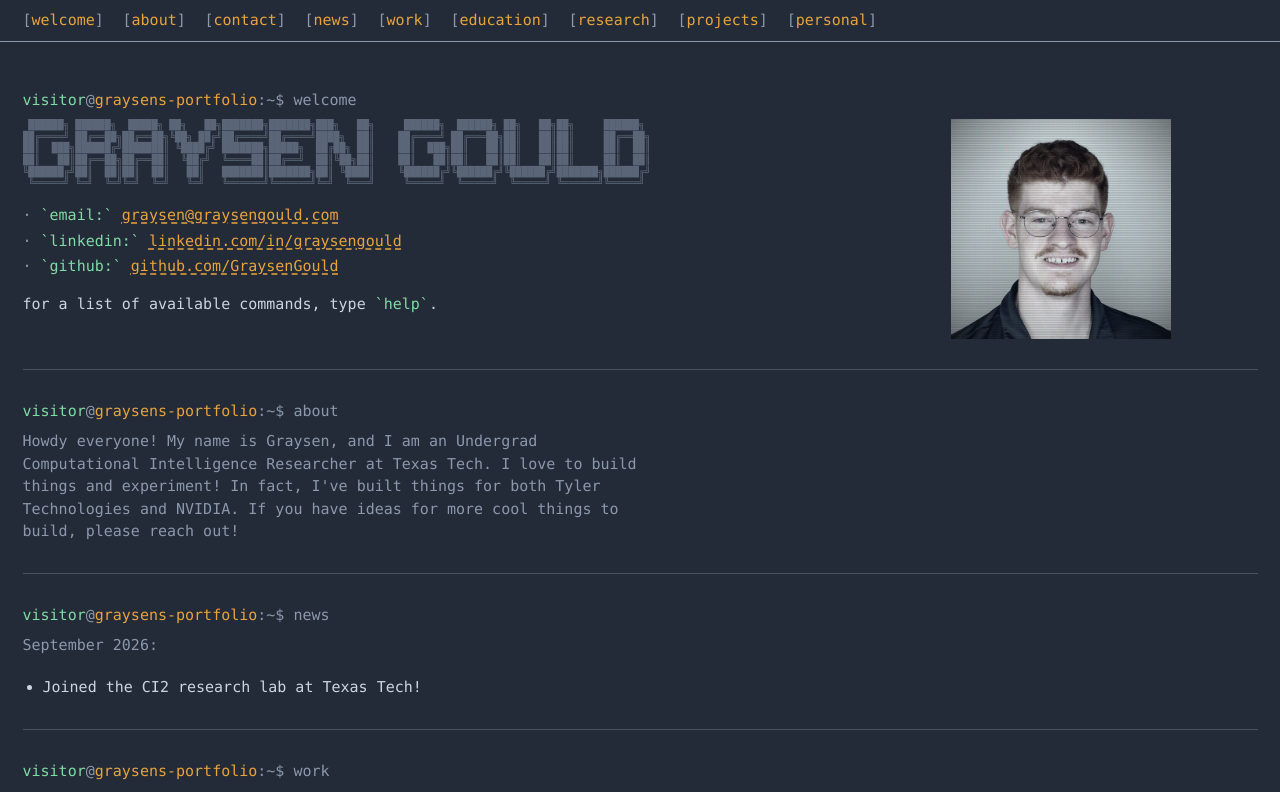
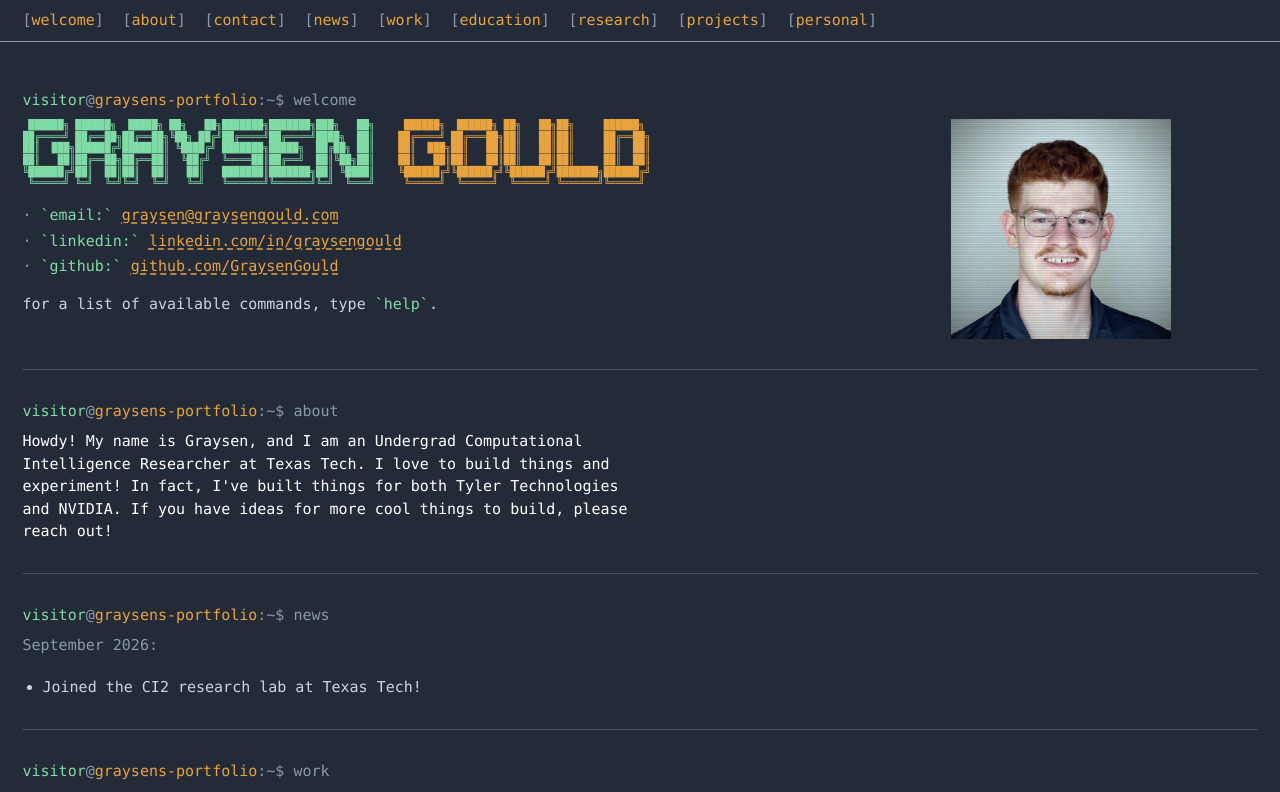
Before and after one commit to GraysenGould/portfolio, a React (Vite) app: page / in a window 1280 px wide. Shown: the top 792 px of the page. Built offline with nearby package versions, Linux system fonts and the light colour scheme.

Commit message:
updated formatting to fit theme a bit better

```diff
--- a/src/coloredArt.jsx
+++ b/src/coloredArt.jsx
@@ -1,13 +1,13 @@
 // Parses inline color markup inside ASCII-art strings, e.g.:
 //   `{r}this part is red{/r} and {w}this part is white{/w}`
-// Supported tags: {r}...{/r} -> className="red", {w}...{/w} -> className="white"
+// Supported tags: {r}=red, {w}=white, {m}=mint, {a}=amber
 // Tags can wrap any span of text, including across multiple lines.
 export function renderColoredArt(str) {
   const parts = str.split(/(\{\/?[a-z]+\})/g)
   const nodes = []
   let currentClass = null
 
-  const classFor = { r: 'red', w: 'white' }
+  const classFor = { r: 'red', w: 'white', m: 'mint-text', a: 'amber-text' }
 
   for (const part of parts) {
     const openMatch = part.match(/^\{([a-z]+)\}$/)
--- a/src/commands/about.jsx
+++ b/src/commands/about.jsx
@@ -1,7 +1,7 @@
 export default function About() {
   return (
     <div className="output-block">
-      <p className="placeholder-text about-text">Howdy everyone! My name is Graysen, and I am an Undergrad Computational Intelligence Researcher at Texas Tech.
+      <p className="placeholder-text about-text">Howdy! My name is Graysen, and I am an Undergrad Computational Intelligence Researcher at Texas Tech.
 I love to build things and experiment! In fact, I've built things for both Tyler Technologies and NVIDIA. If you have ideas for more cool things to build, please reach out!</p>
     </div>
   )
--- a/src/commands/welcome.jsx
+++ b/src/commands/welcome.jsx
@@ -2,12 +2,12 @@ import headshot from '../../assets/headshot_crt.jpg'
 import { renderColoredArt } from '../coloredArt.jsx'
 import { contact } from '../content.js'
 
-const name = ` ██████╗ ██████╗  █████╗ ██╗   ██╗███████╗███████╗███╗   ██╗     ██████╗  ██████╗ ██╗   ██╗██╗     ██████╗
-██╔════╝ ██╔══██╗██╔══██╗╚██╗ ██╔╝██╔════╝██╔════╝████╗  ██║    ██╔════╝ ██╔═══██╗██║   ██║██║     ██╔══██╗
-██║  ███╗██████╔╝███████║ ╚████╔╝ ███████╗█████╗  ██╔██╗ ██║    ██║  ███╗██║   ██║██║   ██║██║     ██║  ██║
-██║   ██║██╔══██╗██╔══██║  ╚██╔╝  ╚════██║██╔══╝  ██║╚██╗██║    ██║   ██║██║   ██║██║   ██║██║     ██║  ██║
-╚██████╔╝██║  ██║██║  ██║   ██║   ███████║███████╗██║ ╚████║    ╚██████╔╝╚██████╔╝╚██████╔╝███████╗██████╔╝
- ╚═════╝ ╚═╝  ╚═╝╚═╝  ╚═╝   ╚═╝   ╚══════╝╚══════╝╚═╝  ╚═══╝     ╚═════╝  ╚═════╝  ╚═════╝ ╚══════╝╚═════╝`
+const name = `{m} ██████╗ ██████╗  █████╗ ██╗   ██╗███████╗███████╗███╗   ██╗{/m}     {a}██████╗  ██████╗ ██╗   ██╗██╗     ██████╗{/a}
+{m}██╔════╝ ██╔══██╗██╔══██╗╚██╗ ██╔╝██╔════╝██╔════╝████╗  ██║{/m}    {a}██╔════╝ ██╔═══██╗██║   ██║██║     ██╔══██╗{/a}
+{m}██║  ███╗██████╔╝███████║ ╚████╔╝ ███████╗█████╗  ██╔██╗ ██║{/m}    {a}██║  ███╗██║   ██║██║   ██║██║     ██║  ██║{/a}
+{m}██║   ██║██╔══██╗██╔══██║  ╚██╔╝  ╚════██║██╔══╝  ██║╚██╗██║{/m}    {a}██║   ██║██║   ██║██║   ██║██║     ██║  ██║{/a}
+{m}╚██████╔╝██║  ██║██║  ██║   ██║   ███████║███████╗██║ ╚████║{/m}    {a}╚██████╔╝╚██████╔╝╚██████╔╝███████╗██████╔╝{/a}
+{m} ╚═════╝ ╚═╝  ╚═╝╚═╝  ╚═╝   ╚═╝   ╚══════╝╚══════╝╚═╝  ╚═══╝{/m}     {a}╚═════╝  ╚═════╝  ╚═════╝ ╚══════╝╚═════╝{/a}`
 export const ttu_logo = `
   {r}█████████████████████
   █████████████████████
--- a/src/index.css
+++ b/src/index.css
@@ -289,6 +289,14 @@ a:hover {
   color: var(--white);
 }
 
+.mint-text {
+  color: var(--mint);
+}
+
+.amber-text {
+  color: var(--amber);
+}
+
 .placeholder-text {
   color: var(--punct);
   margin-bottom: 1rem;
@@ -299,6 +307,7 @@ a:hover {
 }
 
 .about-text {
+  color: var(--white);
   max-width: 50%;
 }
 
```
Also changed, not shown: assets/headshot_crt.jpg.
